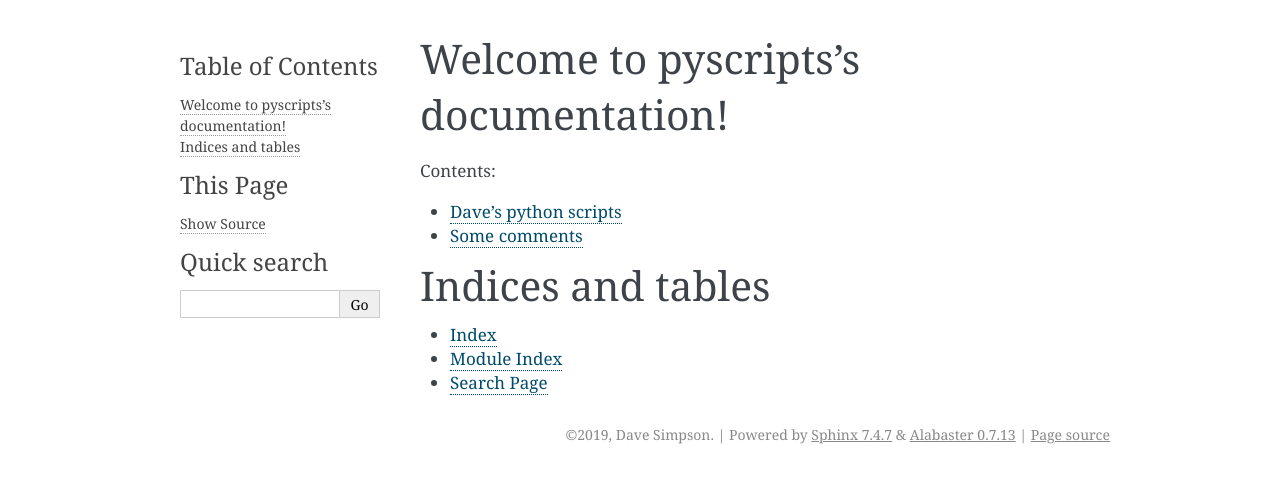
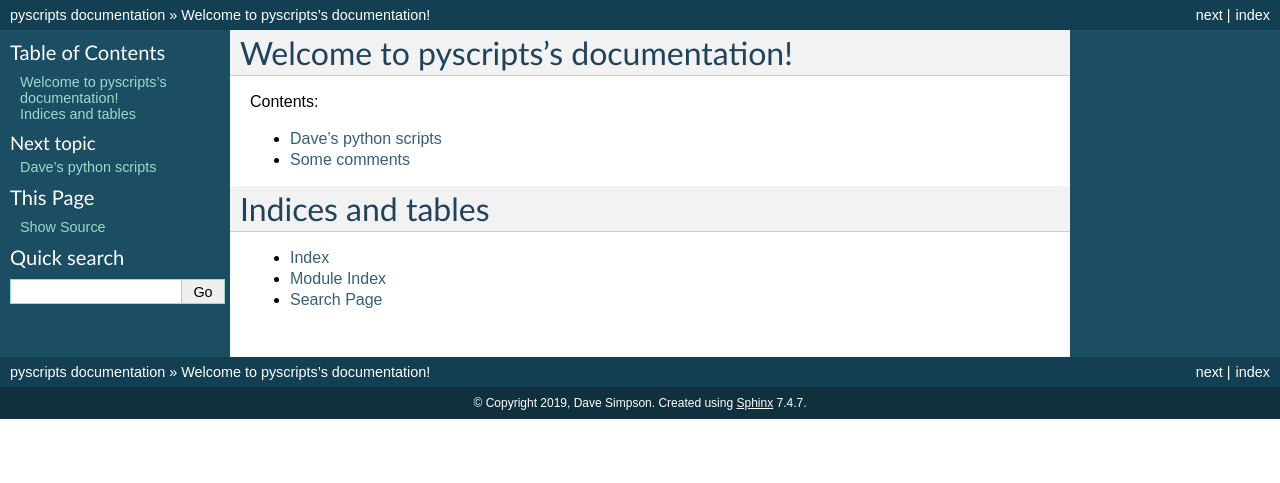
Before and after one commit to mifads/pyscripts, a Sphinx documentation site: the page built from doc/index.rst, in a window 1280 px wide. Shown: the top 483 px of the page. Built offline with Sphinx 7.4.7, drawn with Linux system fonts in a browser that asks for light colours.

Commit message:
classic theme

```diff
--- a/doc/conf.py
+++ b/doc/conf.py
@@ -16,6 +16,8 @@
 # import sys
 # sys.path.insert(0, os.path.abspath('.'))
 
+#DS adding:
+#failed import sphinx_rtd_theme
 
 # -- Project information -----------------------------------------------------
 
@@ -78,6 +80,7 @@
 # a list of builtin themes.
 #
 html_theme = 'alabaster'
+html_theme = 'classic'
 
 # Theme options are theme-specific and customize the look and feel of a theme
 # further.  For a list of options available for each theme, see the
```
